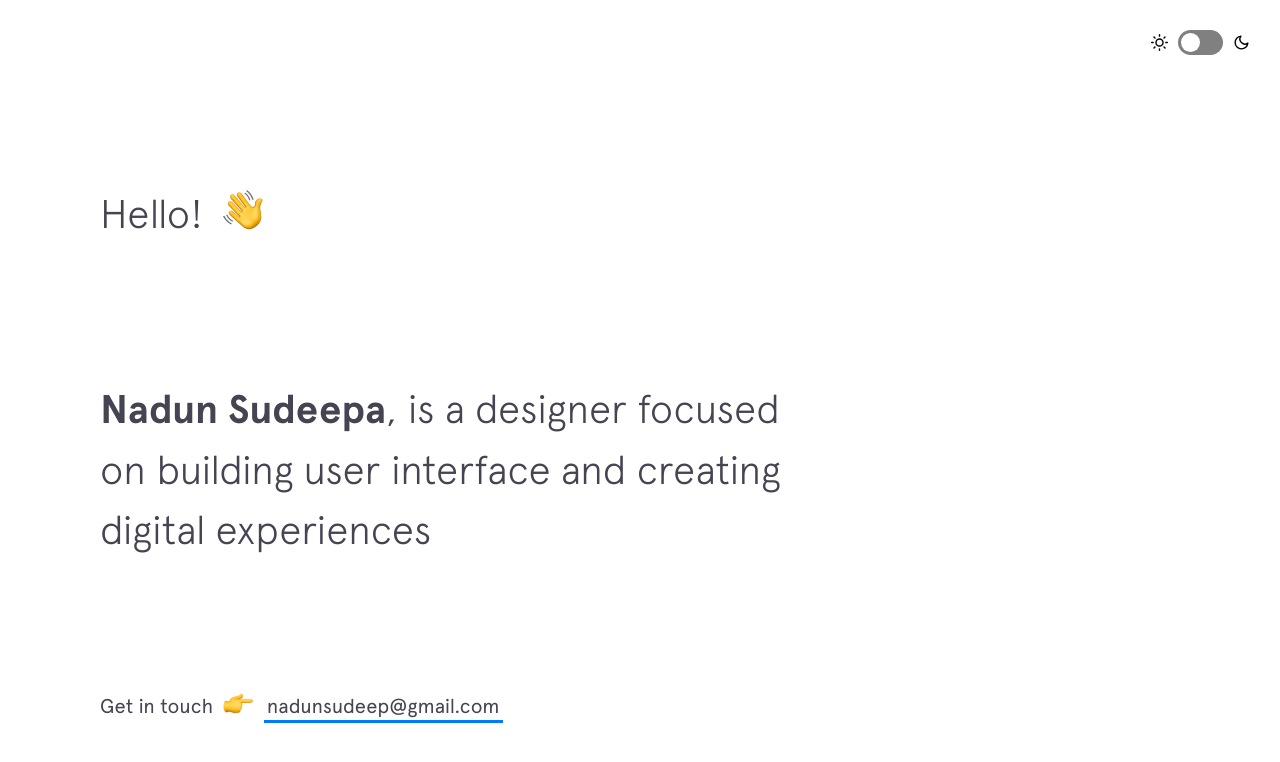
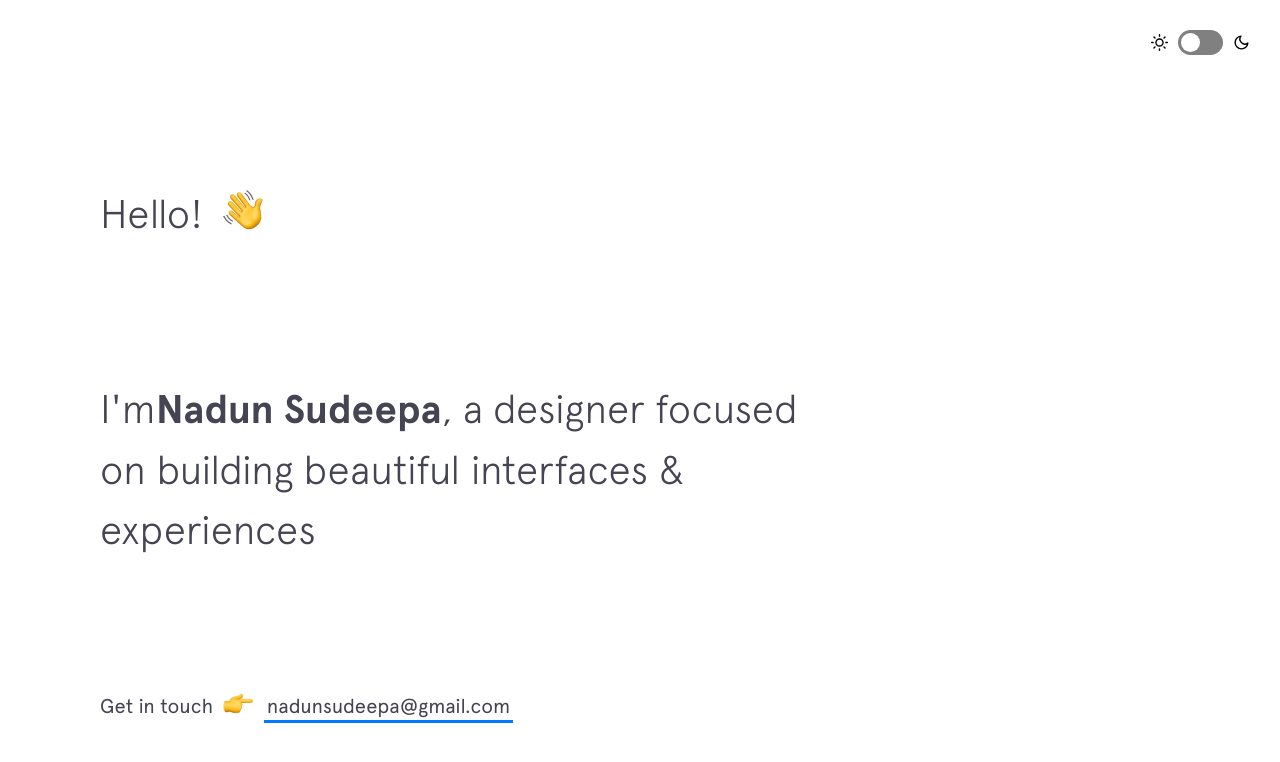
Before and after one commit to nadunsudeepa/Web-v1-Copy, a Jekyll site: the page index.html, which Jekyll copies as it is, in a window 1280 px wide and 900 px high. Shown: the top 762 px of the window. Built offline with Jekyll 4.4.1, drawn with Linux system fonts in a browser that asks for light colours; nearby versions of some CDN libraries; some of the changed text lies outside the part shown.

Commit message:
Update index.html

```diff
--- a/index.html
+++ b/index.html
@@ -33,12 +33,12 @@
         <!-- Header Section -->
         <header class="intro">
             <h1 class="intro__hello">Hello! <span class="emoji wave-hand animated"></span></h1>
-            <h2 class="intro__tagline"><span class="name">Nadun Sudeepa</span>, is a designer focused on building user interface and creating digital experiences</h2>
+            <h2 class="intro__tagline">I'm<span class="name">Nadun Sudeepa</span>, a designer focused on building beautiful interfaces & experiences </h2>
             <h3 class="intro__contact">
                 <span>Get in touch </span>
                 <span class="emoji pointer"></span>
                 <span>
-                    <a href="mailto:nadunsudeep@gmail.com" target="_blank" class="highlight-link">nadunsudeep@gmail.com</a>
+                    <a href="mailto:nadunsudeep@gmail.com" target="_blank" class="highlight-link">nadunsudeepa@gmail.com</a>
                 </span>
             </h3>
         </header>
@@ -47,8 +47,8 @@
         <section class="section background">
             <div class="section__title">About Me</div>
             <div class="section__content">
-                <p>I'm a web developer with a passion for <strong>Front-end development</strong> and <strong>UI/UX design</strong>.
-                    I'm currently studying at National Institute of Business Management, Pursuing a Bachelor’s degree in Software Engineering. </p>
+                <p>Creative and detail-oriented Designer with hands-on experience in designing responsive web and mobile app interfaces, wireframes,
+                    and user flows. </p>
 
                 <p>My goal is to consistently build responsive, efficient applications that provide excellent user experiences.</p>
 
```
